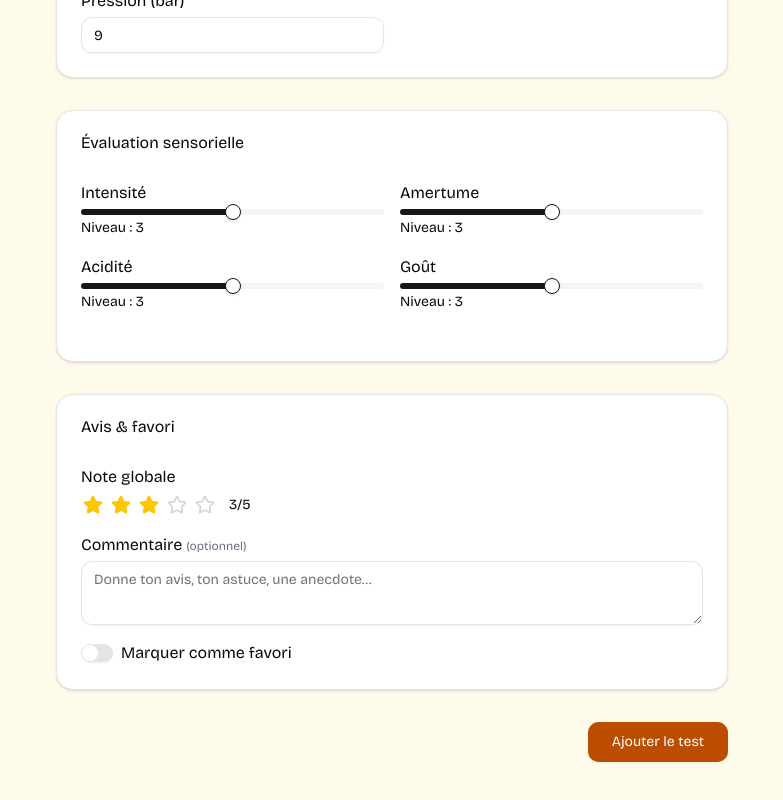
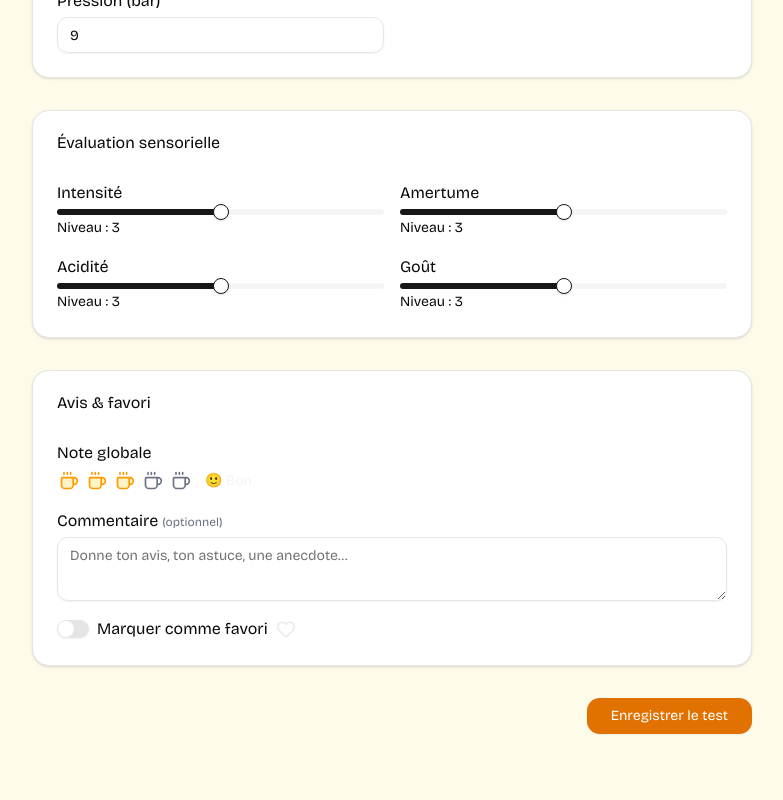
Before and after one commit to tmaurie/coffee-log, a Next.js app: page /tests/new in a window 1280 px wide. Shown: the part 858-1658 px from the top of the page, without its empty margins (248-1031 px from the left). Built offline with nearby package versions, Linux system fonts and the light colour scheme; no server answers.

Commit message:
refactor: update StarRating component and improve test form layout

```diff
--- a/app/coffees/new/page.tsx
+++ b/app/coffees/new/page.tsx
@@ -95,7 +95,7 @@ export default function NewCoffeePage() {
         {/* Note du café */}
         <div className="space-y-1">
           <label className="text-sm font-medium">Note du café</label>
-          <StarRating value={rating} onChange={setRating} />
+          <StarRating value={rating} onChangeAction={setRating} />
         </div>
         <Button type="submit">Ajouter</Button>
       </form>
--- a/components/star-rating.tsx
+++ b/components/star-rating.tsx
@@ -1,14 +1,14 @@
 "use client";
-import { Star } from "lucide-react";
+import {Coffee} from "lucide-react";
 
 export default function StarRating({
   value,
-  onChange,
+  onChangeAction,
   max = 5,
   size = 20,
 }: {
   value: number;
-  onChange: (n: number) => void;
+  onChangeAction: (n: number) => void;
   max?: number;
   size?: number;
 }) {
@@ -21,22 +21,24 @@ export default function StarRating({
           <button
             key={n}
             type="button"
-            onClick={() => onChange(n)}
+            onClick={() => onChangeAction(n)}
             aria-label={`${n} étoile${n > 1 ? "s" : ""}`}
-            className="p-0.5"
+            className="p-0.5 cursor-pointer transition-transform duration-150 active:scale-50"
           >
-            <Star
-              className={
-                active ? "text-yellow-400 fill-yellow-400" : "text-gray-300"
-              }
+            <Coffee
+              className={`h-${size} w-${size} ${active ? "text-amber-500 fill-amber-100" : "text-gray-500"}`}
               width={size}
               height={size}
             />
           </button>
         );
       })}
-      <span className="ml-2 text-sm">
-        {value}/{max}
+      <span className="text-sm ml-2 text-gray-100">
+        {
+          ["😞 Mauvais", "😐 Passable", "🙂 Bon", "😊 Très bon", "😍 Parfait"][
+            Math.min(value - 1, 4)
+          ]
+        }
       </span>
     </div>
   );
--- a/components/test-form.tsx
+++ b/components/test-form.tsx
@@ -1,38 +1,22 @@
 "use client";
-import React, { useState } from "react";
-import { useCafeLog } from "@/context/CoffeeLogContext";
-import { Button } from "@/components/ui/button";
-import { Input } from "@/components/ui/input";
-import {
-  Card,
-  CardContent,
-  CardFooter,
-  CardHeader,
-  CardTitle,
-} from "@/components/ui/card";
-import { Slider } from "@/components/ui/slider";
-import { Switch } from "@/components/ui/switch";
-import { Textarea } from "@/components/ui/textarea";
-import { useRouter } from "next/navigation";
-import {
-  Select,
-  SelectContent,
-  SelectItem,
-  SelectTrigger,
-  SelectValue,
-} from "@/components/ui/select";
-import { BEVERAGE_TYPES } from "@/lib/consts/beverage-types";
+import React, {useState} from "react";
+import {useCafeLog} from "@/context/CoffeeLogContext";
+import {Button} from "@/components/ui/button";
+import {Input} from "@/components/ui/input";
+import {Card, CardContent, CardHeader, CardTitle,} from "@/components/ui/card";
+import {Slider} from "@/components/ui/slider";
+import {Switch} from "@/components/ui/switch";
+import {Textarea} from "@/components/ui/textarea";
+import {useRouter} from "next/navigation";
+import {Select, SelectContent, SelectItem, SelectTrigger, SelectValue,} from "@/components/ui/select";
+import {BEVERAGE_TYPES} from "@/lib/consts/beverage-types";
 import StarRating from "@/components/star-rating";
-import { Calendar as CalendarIcon } from "lucide-react";
-import {
-  Popover,
-  PopoverContent,
-  PopoverTrigger,
-} from "@/components/ui/popover";
-import { Calendar } from "@/components/ui/calendar";
-import { format, parseISO } from "date-fns";
-import { fr } from "date-fns/locale";
-import { cn } from "@/lib/utils";
+import {Calendar as CalendarIcon, Heart} from "lucide-react";
+import {Popover, PopoverContent, PopoverTrigger,} from "@/components/ui/popover";
+import {Calendar} from "@/components/ui/calendar";
+import {format, parseISO} from "date-fns";
+import {fr} from "date-fns/locale";
+import {cn} from "@/lib/utils";
 
 type TestFormFields = {
   date: string;
@@ -120,7 +104,7 @@ export default function TestForm() {
   const selectedDate = form.date ? parseISO(form.date) : undefined;
 
   return (
-    <form className="max-w-2xl mx-auto space-y-8" onSubmit={handleSubmit}>
+    <form className="mx-auto space-y-8" onSubmit={handleSubmit}>
       {/* 1. Conditions */}
       <Card>
         <CardHeader>
@@ -432,9 +416,6 @@ export default function TestForm() {
             <span className="text-sm">Niveau : {form.flavor}</span>
           </div>
         </CardContent>
-        <CardFooter>
-
-        </CardFooter>
       </Card>
 
       {/* 4. Avis & favori */}
@@ -447,7 +428,7 @@ export default function TestForm() {
             <label className="block mb-1 font-semibold">Note globale</label>
             <StarRating
               value={form.rating}
-                    onChange={(v) => setForm((f) => ({ ...f, rating: v }))}
+              onChangeAction={(v) => setForm((f) => ({ ...f, rating: v }))}
             />
           </div>
           <div>
@@ -471,18 +452,20 @@ export default function TestForm() {
             <label htmlFor="fav-switch" className="font-semibold">
               Marquer comme favori
             </label>
+            <Heart
+              className={`h-5 w-5 ${form.favorite ? "text-red-500 fill-red-500" : "text-gray-400 opacity-20"} transition-all duration-200`}
+            />
           </div>
         </CardContent>
       </Card>
 
       {/* Submit */}
-      <div className="flex justify-end">
+      <div className="mt-6 flex justify-end">
         <Button
           type="submit"
-          size="lg"
-          className="bg-amber-700 hover:bg-amber-800 text-white"
+          className="bg-amber-600 hover:bg-amber-700 text-white font-semibold px-6 py-3 rounded-lg"
         >
-          Ajouter le test
+          Enregistrer le test
         </Button>
       </div>
     </form>
```
Lines whose indentation alone changed are shown as unchanged.
